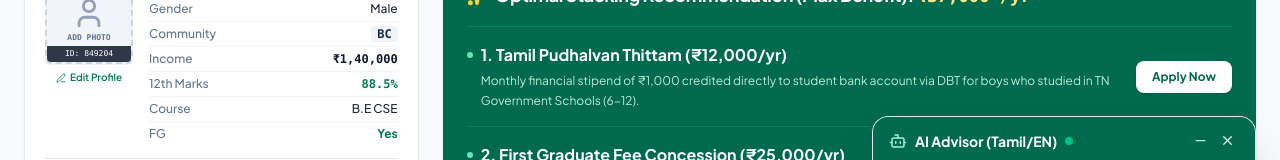
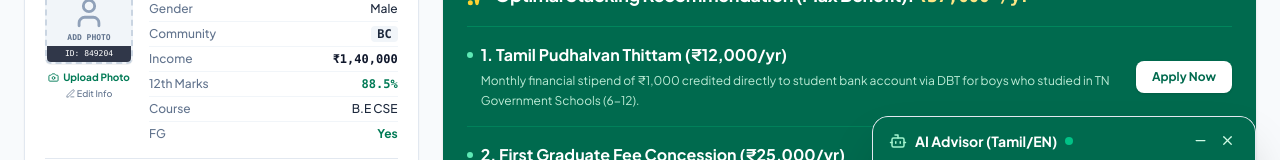
Before and after one commit to Surya252006/smartathon26dsu, a React (Vite) app in the folder frontend/: page / in a window 1280 px wide. Shown: the part 235-395 px from the top of the page. Built offline with nearby package versions, Linux system fonts and the light colour scheme; no server answers.

Commit message:
feat(snapshot): 1-click direct photo upload on Candidate Snapshot square with file chooser and change button

```diff
--- a/frontend/src/components/HomePage.jsx
+++ b/frontend/src/components/HomePage.jsx
@@ -323,9 +323,9 @@ export default function HomePage({
                 <div className="flex flex-col items-center shrink-0">
                   <div className="relative">
                     <div
-                      onClick={() => setShowEditModal(true)}
+                      onClick={() => fileInputRef.current?.click()}
                       className="w-20 h-20 sm:w-22 sm:h-22 rounded-md bg-slate-100 border-2 border-dashed border-slate-300 hover:border-emerald-600 flex flex-col items-center justify-center relative overflow-hidden group cursor-pointer transition shadow-2xs"
-                      title="Click to edit profile or upload photo"
+                      title="Click to choose a photo (JPG / PNG) from your device"
                     >
                       {profileImage ? (
                         <img
@@ -375,14 +375,27 @@ export default function HomePage({
                     className="hidden"
                   />
 
-                  <button
-                    type="button"
-                    onClick={() => setShowEditModal(true)}
-                    className="text-[10px] text-emerald-700 font-semibold cursor-pointer hover:underline flex items-center space-x-1 mt-1.5"
-                  >
-                    <Edit3 size={10} />
-                    <span>Edit Profile</span>
-                  </button>
+                  <div className="flex flex-col items-center space-y-0.5 mt-1.5">
+                    <button
+                      type="button"
+                      onClick={() => fileInputRef.current?.click()}
+                      className="text-[10px] text-emerald-700 hover:text-emerald-800 font-bold cursor-pointer hover:underline flex items-center space-x-1"
+                      title="Upload photo from your device"
+                    >
+                      <Camera size={11} />
+                      <span>{profileImage ? 'Change Photo' : 'Upload Photo'}</span>
+                    </button>
+
+                    <button
+                      type="button"
+                      onClick={() => setShowEditModal(true)}
+                      className="text-[9px] text-slate-500 hover:text-slate-700 font-medium cursor-pointer hover:underline flex items-center space-x-0.5"
+                      title="Edit all credentials"
+                    >
+                      <Edit3 size={9} />
+                      <span>Edit Info</span>
+                    </button>
+                  </div>
                 </div>
 
                 {/* Compact List of Credentials */}
```
